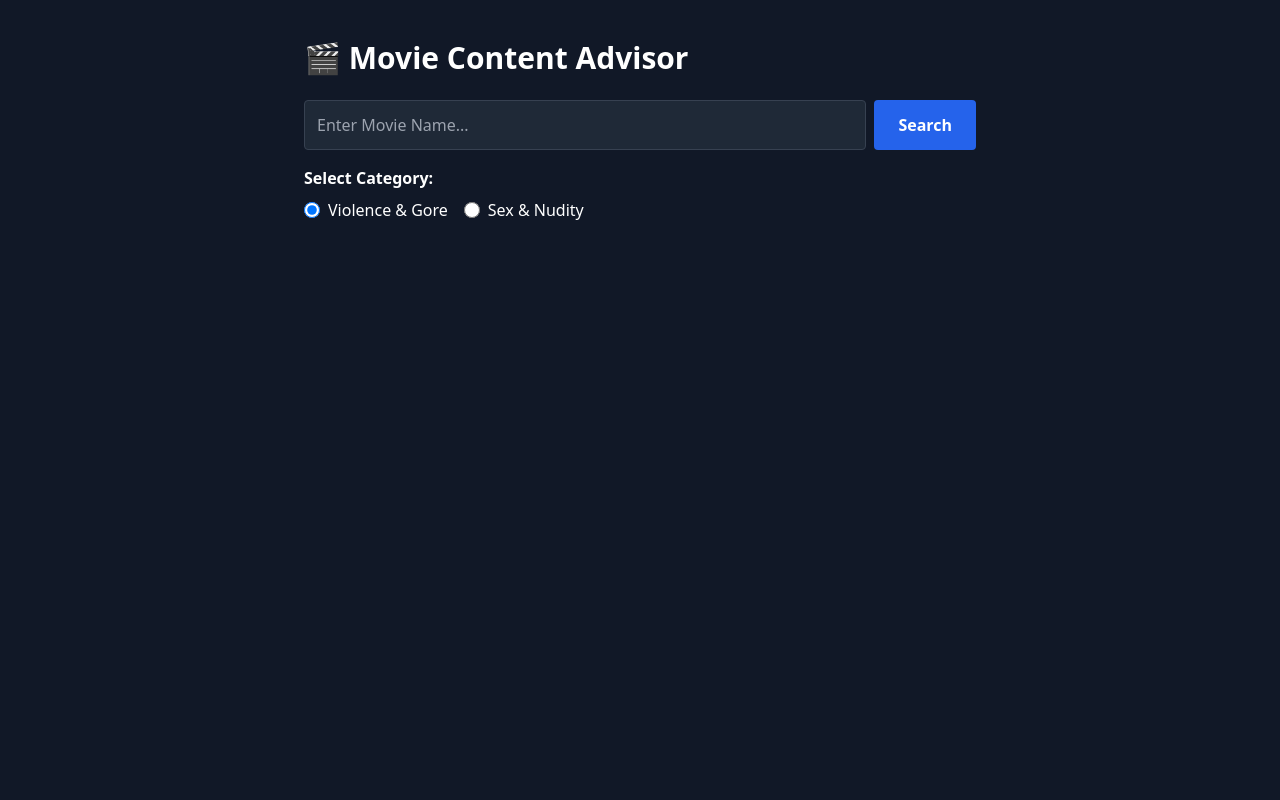
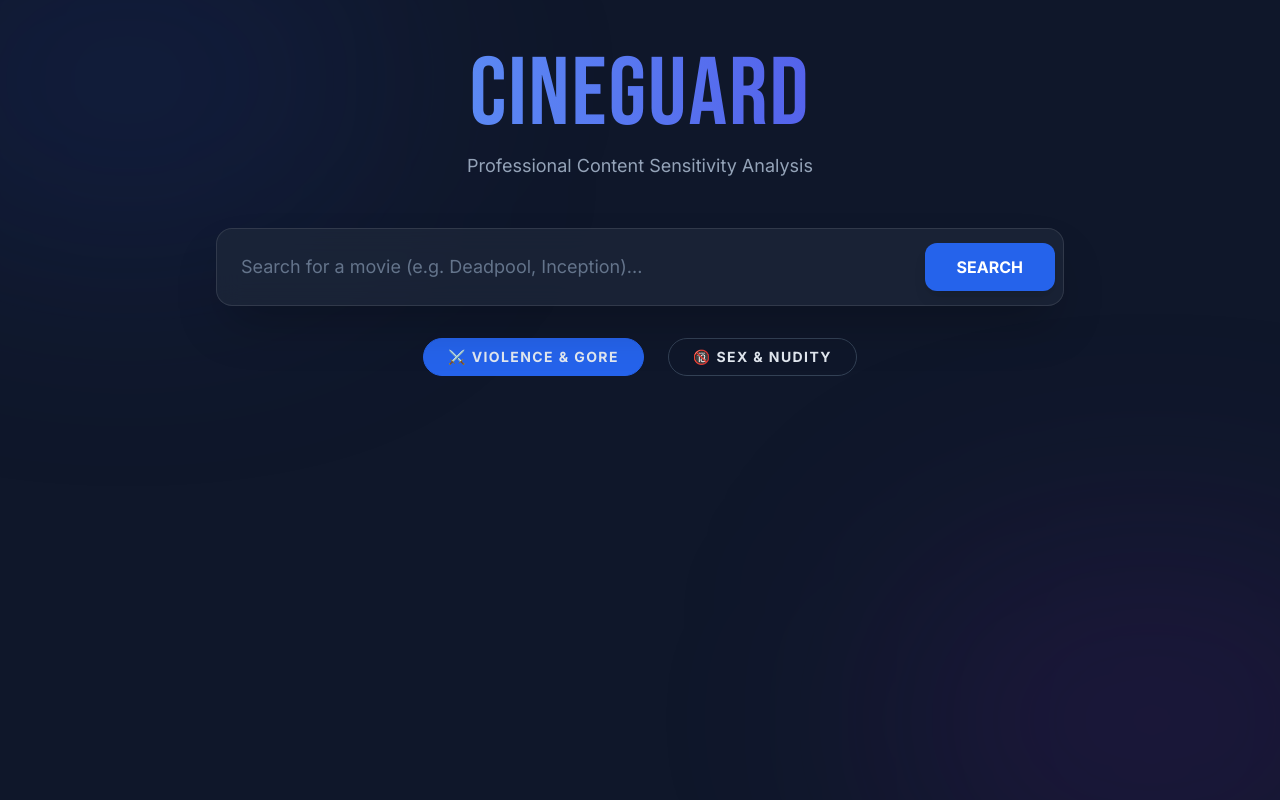
Before and after one commit to aryankg005/moviescanner, a Flask app: page / in a window 1280 px wide. Run offline with Flask 3, Linux system fonts and the light colour scheme; some libraries are stand-ins or nearby versions.

Commit message:
updated the theme

```diff
--- a/templates/index.html
+++ b/templates/index.html
@@ -3,40 +3,78 @@
 <head>
     <meta charset="UTF-8">
     <meta name="viewport" content="width=device-width, initial-scale=1.0">
-    <title>Movie Content Advisor</title>
+    <title>CineGuard | Content Advisor</title>
     <script src="https://cdn.tailwindcss.com"></script>
+    <link href="https://fonts.googleapis.com/css2?family=Bebas+Neue&family=Inter:wght@300;400;700&display=swap" rel="stylesheet">
+    <style>
+        body { font-family: 'Inter', sans-serif; background: #0f172a; }
+        .hero-font { font-family: 'Bebas Neue', cursive; letter-spacing: 2px; }
+        .glass { background: rgba(30, 41, 59, 0.7); backdrop-filter: blur(12px); border: 1px solid rgba(255,255,255,0.1); }
+        .movie-card:hover { transform: translateY(-5px); border-color: #3b82f6; }
+        .spinner { border-top-color: #3b82f6; animation: spin 1s linear infinite; }
+        @keyframes spin { 0% { transform: rotate(0deg); } 100% { transform: rotate(360deg); } }
+    </style>
 </head>
-<body class="bg-gray-900 text-white p-10">
-    <div class="max-w-2xl mx-auto">
-        <h1 class="text-3xl font-bold mb-6">🎬 Movie Content Advisor</h1>
+<body class="text-slate-200 min-h-screen pb-20">
 
-        <div class="flex gap-2 mb-4">
-            <input id="query" type="text" placeholder="Enter Movie Name..."
-                   class="flex-1 p-3 rounded bg-gray-800 border border-gray-700 focus:border-blue-500 outline-none">
-            <button onclick="searchMovies()" class="bg-blue-600 px-6 py-2 rounded font-bold hover:bg-blue-700 transition">Search</button>
+    <div class="fixed top-0 left-0 w-full h-full -z-10 overflow-hidden">
+        <div class="absolute top-[-10%] left-[-10%] w-[40%] h-[40%] bg-blue-900/20 rounded-full blur-[120px]"></div>
+        <div class="absolute bottom-[-10%] right-[-10%] w-[40%] h-[40%] bg-purple-900/20 rounded-full blur-[120px]"></div>
     </div>
 
-        <div class="mb-6">
-            <label class="block mb-2 font-semibold">Select Category:</label>
-            <div class="flex gap-4">
-                <label class="flex items-center gap-2 cursor-pointer">
-                    <input type="radio" name="category" value="violence" checked class="w-4 h-4 text-blue-600">
-                    Violence & Gore
+    <div class="max-w-4xl mx-auto px-6 pt-12">
+        <header class="text-center mb-12">
+            <h1 class="hero-font text-7xl md:text-8xl text-transparent bg-clip-text bg-gradient-to-r from-blue-400 to-indigo-600 mb-2">CINEGUARD</h1>
+            <p class="text-slate-400 text-lg">Professional Content Sensitivity Analysis</p>
+        </header>
+
+        <div class="glass p-2 rounded-2xl flex items-center mb-8 shadow-2xl">
+            <input id="query" type="text" placeholder="Search for a movie (e.g. Deadpool, Inception)..."
+                   class="bg-transparent w-full p-4 outline-none text-lg placeholder-slate-500">
+            <button onclick="searchMovies()" class="bg-blue-600 hover:bg-blue-500 text-white font-bold py-3 px-8 rounded-xl transition-all shadow-lg">
+                SEARCH
+            </button>
+        </div>
+
+        <div class="flex flex-wrap justify-center gap-6 mb-10">
+            <label class="flex items-center gap-3 cursor-pointer group">
+                <input type="radio" name="category" value="violence" checked class="hidden peer">
+                <div class="px-6 py-2 rounded-full border border-slate-700 peer-checked:bg-blue-600 peer-checked:border-blue-600 transition-all text-sm font-bold uppercase tracking-widest">
+                    ⚔️ Violence & Gore
+                </div>
             </label>
-                <label class="flex items-center gap-2 cursor-pointer">
-                    <input type="radio" name="category" value="nudity" class="w-4 h-4 text-blue-600">
-                    Sex & Nudity
+            <label class="flex items-center gap-3 cursor-pointer group">
+                <input type="radio" name="category" value="nudity" class="hidden peer">
+                <div class="px-6 py-2 rounded-full border border-slate-700 peer-checked:bg-pink-600 peer-checked:border-pink-600 transition-all text-sm font-bold uppercase tracking-widest">
+                    🔞 Sex & Nudity
+                </div>
             </label>
         </div>
+
+        <div id="results" class="grid grid-cols-1 md:grid-cols-2 gap-4 mb-12"></div>
+
+        <div id="loading" class="hidden flex flex-col items-center py-10">
+            <div class="w-12 h-12 border-4 border-slate-700 rounded-full spinner mb-4"></div>
+            <p class="text-blue-400 animate-pulse font-bold tracking-widest uppercase text-sm">Analyzing Film Frames...</p>
         </div>
 
-        <div id="results" class="mt-6 space-y-2"></div>
+        <div id="report" class="hidden animate-in fade-in slide-in-from-bottom-4 duration-700">
+            <div class="glass rounded-3xl overflow-hidden shadow-2xl">
+                <div id="severityBar" class="h-3 w-full bg-slate-700">
+                    <div id="severityProgress" class="h-full transition-all duration-1000" style="width: 0%"></div>
+                </div>
+                <div class="p-8">
+                    <div class="flex justify-between items-start mb-6">
+                        <div>
+                            <h2 id="movieTitle" class="text-4xl font-black text-white mb-1"></h2>
+                            <p id="reportCategory" class="text-blue-400 font-bold uppercase text-xs tracking-tighter"></p>
+                        </div>
+                        <div id="severityBadge" class="px-4 py-1 rounded-md text-xs font-black uppercase tracking-tighter border shadow-sm"></div>
+                    </div>
 
-        <div id="report" class="mt-10 p-6 bg-gray-800 rounded-lg border border-gray-700 hidden">
-            <h2 id="movieTitle" class="text-2xl font-bold mb-1"></h2>
-            <p id="reportCategory" class="text-sm text-gray-400 uppercase tracking-widest mb-2"></p>
-            <p id="severity" class="text-xl font-black mb-6"></p>
-            <ul id="detailsList" class="space-y-4"></ul>
+                    <div id="detailsList" class="space-y-4"></div>
+                </div>
+            </div>
         </div>
     </div>
 
@@ -45,7 +83,12 @@
             const query = document.getElementById('query').value;
             if(!query) return;
 
-            document.getElementById('results').innerHTML = "Searching...";
+            const resultsDiv = document.getElementById('results');
+            const reportDiv = document.getElementById('report');
+            reportDiv.classList.add('hidden');
+            resultsDiv.innerHTML = '<div class="col-span-full text-center py-10 text-slate-500">Searching film database...</div>';
+
+            try {
                 const res = await fetch('/search', {
                     method: 'POST',
                     headers: {'Content-Type': 'application/json'},
@@ -53,22 +96,29 @@
                 });
                 const data = await res.json();
 
-            let html = '<h3 class="text-xl mb-3 font-semibold text-blue-400">Search Results:</h3>';
-            data.slice(0,5).forEach(m => {
-                html += `<button onclick="analyze('${m.id}', '${m.display.replace(/'/g, "\\'")}')"
-                         class="block w-full text-left p-3 bg-gray-700 rounded hover:bg-gray-600 transition mb-2">
-                         ${m.display}</button>`;
-            });
-            document.getElementById('results').innerHTML = html;
+                resultsDiv.innerHTML = data.slice(0,6).map(m => `
+                    <div onclick="analyze('${m.id}', '${m.display.replace(/'/g, "\\'")}')"
+                         class="glass p-4 rounded-xl cursor-pointer movie-card transition-all flex justify-between items-center group">
+                        <span class="font-bold text-slate-300 group-hover:text-white transition">${m.display}</span>
+                        <span class="text-blue-500 opacity-0 group-hover:opacity-100 transition">ANALYZE →</span>
+                    </div>
+                `).join('');
+            } catch (e) {
+                resultsDiv.innerHTML = '<div class="text-red-500">Search failed. Check connection.</div>';
+            }
         }
 
         async function analyze(id, title) {
-            // Get selected category from radio buttons
             const category = document.querySelector('input[name="category"]:checked').value;
+            const loading = document.getElementById('loading');
+            const report = document.getElementById('report');
+            const results = document.getElementById('results');
 
-            document.getElementById('results').innerHTML = `<div class="p-4 bg-blue-900/30 border border-blue-500 rounded text-blue-300">
-                Generating heavy robust report for <b>${category}</b>...</div>`;
+            results.classList.add('opacity-30', 'pointer-events-none');
+            loading.classList.remove('hidden');
+            report.classList.add('hidden');
 
+            try {
                 const res = await fetch('/analyze', {
                     method: 'POST',
                     headers: {'Content-Type': 'application/json'},
@@ -76,22 +126,48 @@
                 });
                 const data = await res.json();
 
-            document.getElementById('results').innerHTML = "";
-            document.getElementById('report').classList.remove('hidden');
+                loading.classList.add('hidden');
+                results.classList.remove('opacity-30', 'pointer-events-none');
+                report.classList.remove('hidden');
+
                 document.getElementById('movieTitle').innerText = title;
-            document.getElementById('reportCategory').innerText = category.replace('_', ' ');
+                document.getElementById('reportCategory').innerText = category.replace('violence', 'Violence & Gore Analysis').replace('nudity', 'Sex & Nudity Analysis');
 
-            const sev = data.severity.toUpperCase();
-            document.getElementById('severity').innerText = "SEVERITY: " + sev;
+                const sev = data.severity.toLowerCase();
+                const badge = document.getElementById('severityBadge');
+                const progress = document.getElementById('severityProgress');
 
-            // Color code the severity
-            const sevEl = document.getElementById('severity');
-            sevEl.className = "text-xl font-black mb-6 " +
-                (sev === 'SEVERE' ? 'text-red-500' : sev === 'MODERATE' ? 'text-yellow-500' : 'text-green-500');
+                let colorClass = 'bg-emerald-500/20 text-emerald-500 border-emerald-500/50';
+                let barColor = 'bg-emerald-500';
+                let width = '33%';
 
-            document.getElementById('detailsList').innerHTML = data.details.map(d =>
-                `<li class="border-l-4 border-gray-600 pl-4 py-2 bg-gray-900/50 rounded-r">${d}</li>`
-            ).join('');
+                if(sev === 'severe') {
+                    colorClass = 'bg-rose-500/20 text-rose-500 border-rose-500/50';
+                    barColor = 'bg-rose-500';
+                    width = '100%';
+                } else if(sev === 'moderate') {
+                    colorClass = 'bg-amber-500/20 text-amber-500 border-amber-500/50';
+                    barColor = 'bg-amber-500';
+                    width = '66%';
+                }
+
+                badge.className = `px-4 py-1 rounded-md text-xs font-black uppercase tracking-widest border shadow-sm ${colorClass}`;
+                badge.innerText = sev;
+                progress.className = `h-full transition-all duration-1000 ${barColor}`;
+                setTimeout(() => progress.style.width = width, 100);
+
+                document.getElementById('detailsList').innerHTML = data.details.map(d => `
+                    <div class="p-4 bg-slate-900/50 rounded-xl border border-slate-800 text-slate-400 text-sm leading-relaxed">
+                        ${d}
+                    </div>
+                `).join('');
+
+                window.scrollTo({ top: report.offsetTop - 50, behavior: 'smooth' });
+
+            } catch (e) {
+                loading.classList.add('hidden');
+                alert("Analysis failed. Please try again.");
+            }
         }
     </script>
 </body>
```
Lines whose indentation alone changed are shown as unchanged.
